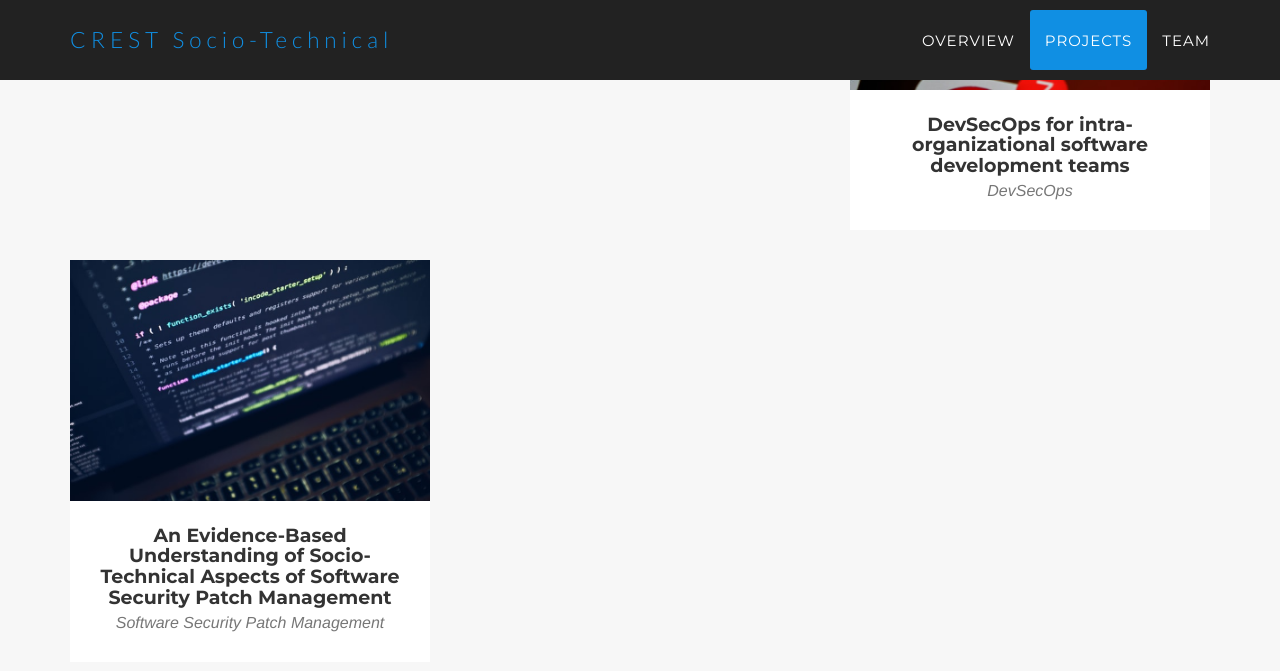
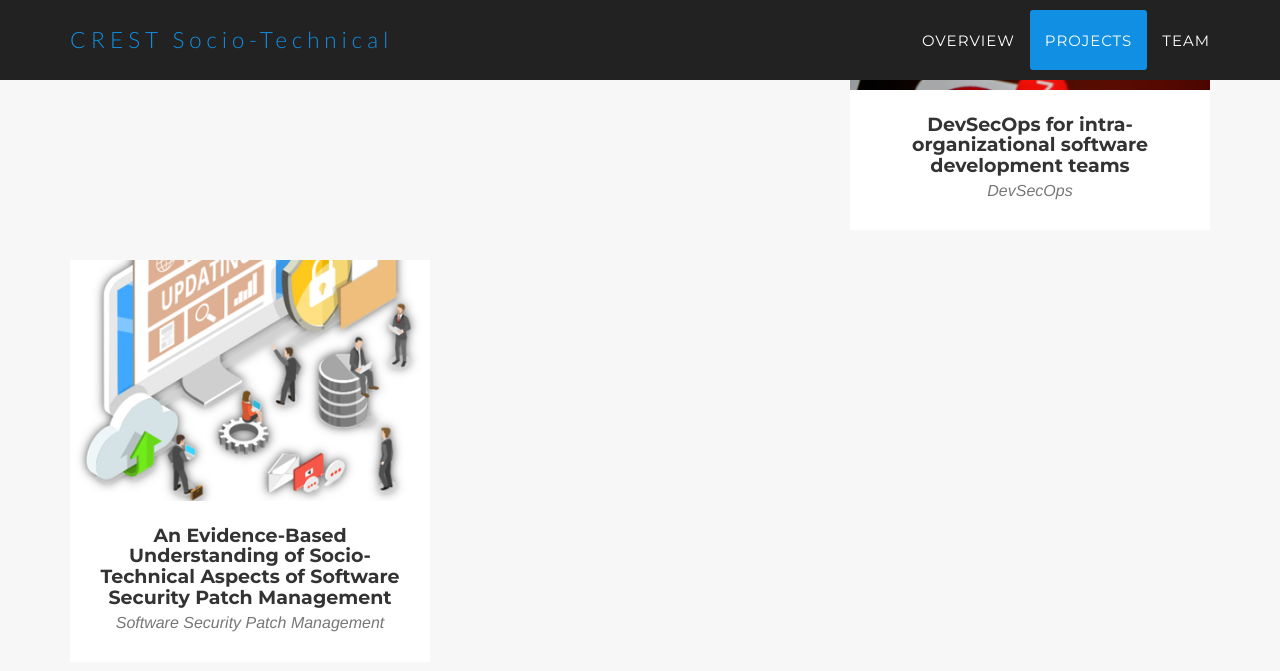
Before and after one commit to crest-socio-technical/crest-socio-technical.github.io, a Jekyll site: the page built from index.html, in a window 1280 px wide and 900 px high, scrolled down 2106 px. Shown: the top 671 px of the window. Built offline with Jekyll 4.4.1, drawn with Linux system fonts in a browser that asks for light colours; some web fonts are replaced.

Commit message:
Patch-images

```diff
--- a/_posts/2014-07-18-project-1.markdown
+++ b/_posts/2014-07-18-project-1.markdown
@@ -4,8 +4,8 @@ subtitle: Software Security Patch Management
 layout: default
 modal-id: 1
 date: 01/09/2019
-img: jit_svp.jpg
-thumbnail: jit_svp-thumbnail.png
+img: patch.jpg
+thumbnail: patch-thumbnail.jpg
 alt: svp
 project-date: August 2019
 client: Start Bootstrap
```
Also changed, not shown: img/portfolio/patch-thumbnail.jpg (added), img/portfolio/patch.jpg (added).
